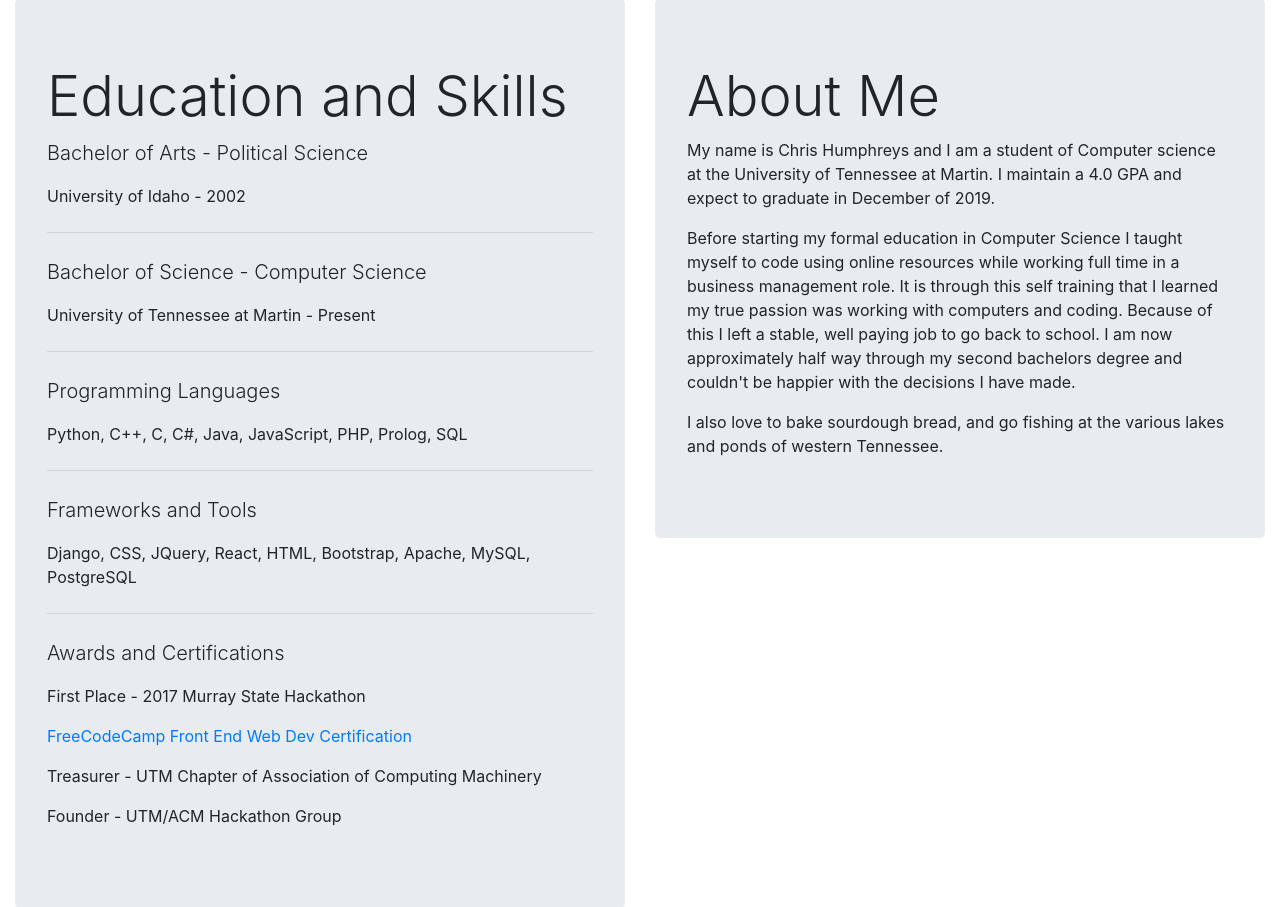
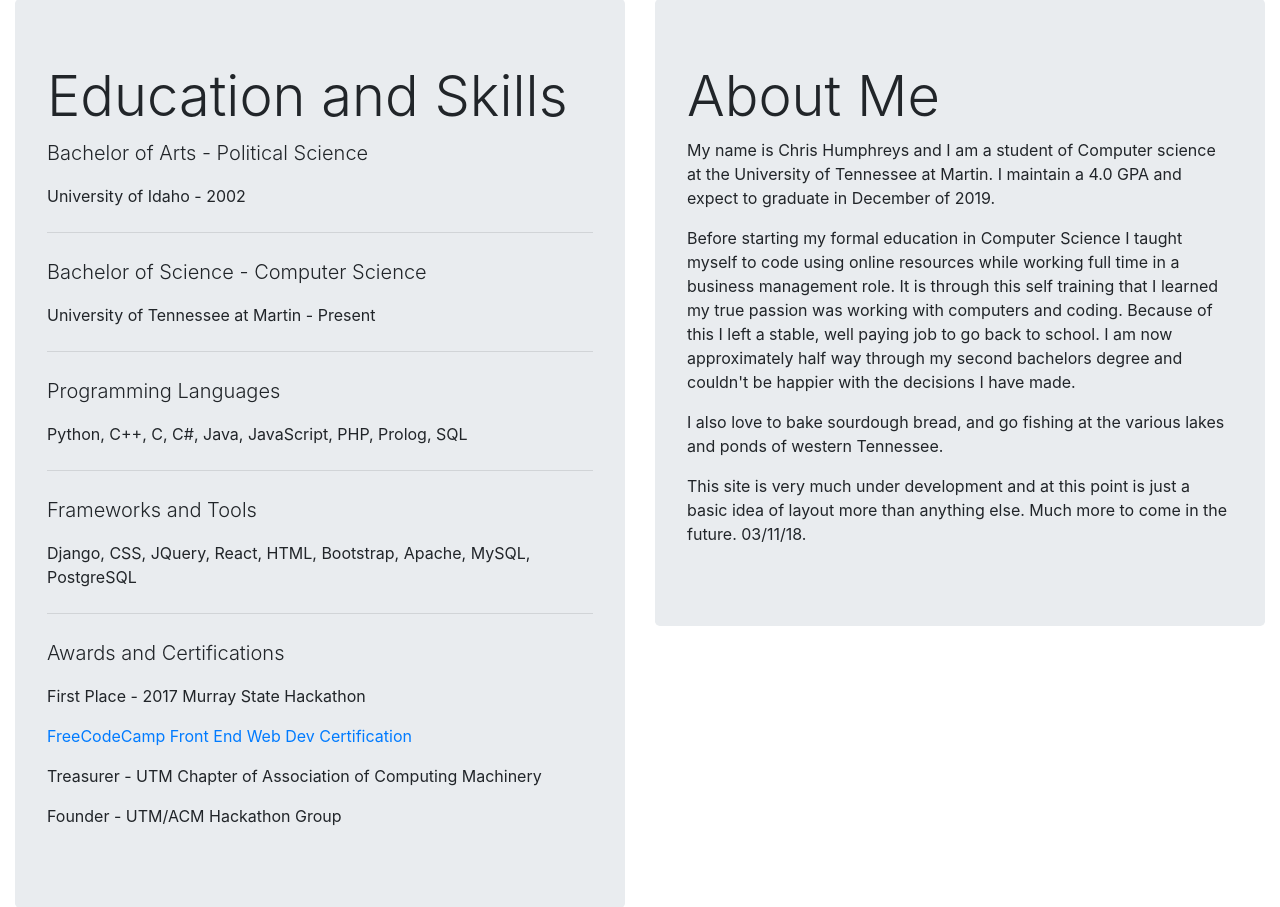
Before and after one commit to ChrisCHumphreys/portfolio, a Django app: page / in a window 1280 px wide. Shown: the part 661-1568 px from the top of the page. Run offline with Django 3.2, Linux system fonts and the light colour scheme; some libraries are stand-ins or nearby versions.

Commit message:
added disclaimer in about me section

```diff
--- a/portfolio/templates/portfolio/index.html
+++ b/portfolio/templates/portfolio/index.html
@@ -59,7 +59,9 @@
                         decisions I have made.</p>
                     <p class="">I also love to bake sourdough bread, and go fishing at the
                         various lakes and ponds of western Tennessee.</pclass>
-                    <p class="">
+                    <p class="">This site is very much under development and at this point is just a
+                    basic idea of layout more than anything else.  Much more to come in the future.
+                    03/11/18.
                     </p>
                 </div>
             </div>
```
